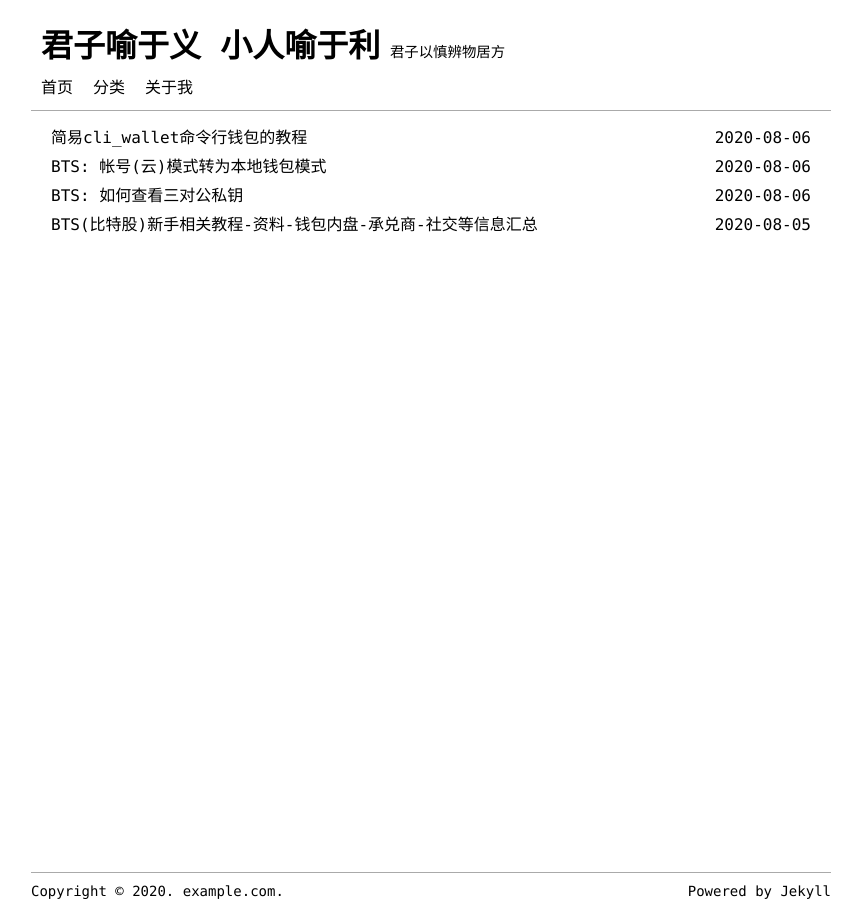
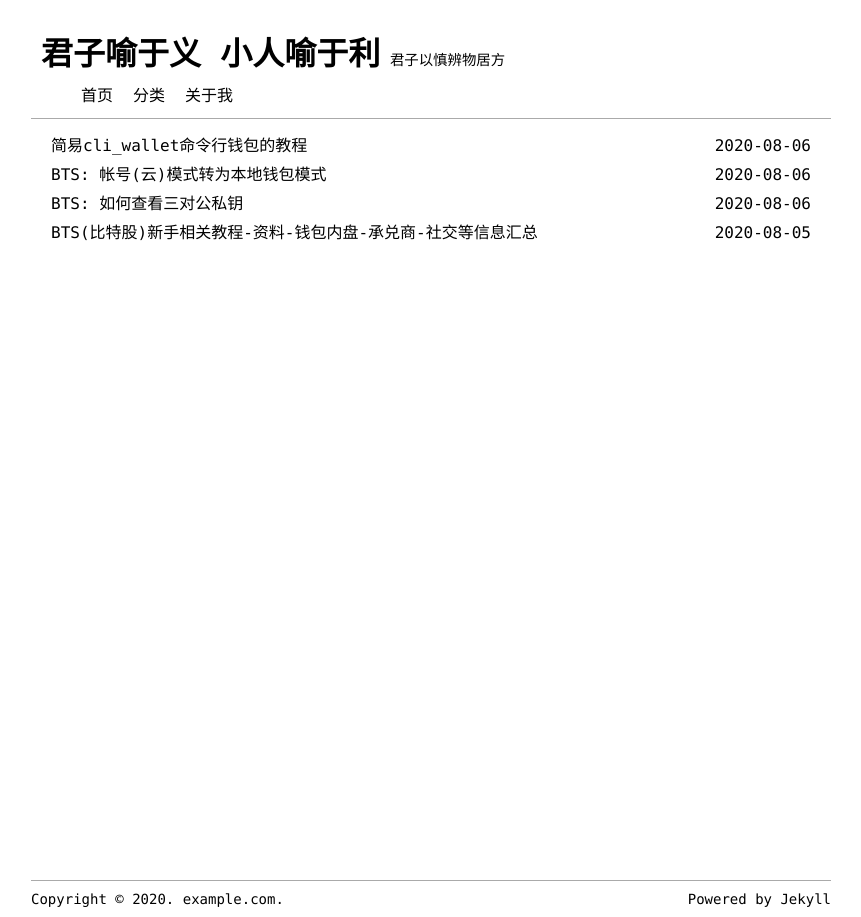
Before and after one commit to shulthz/shulthz.github.io, a Jekyll site: the page built from index.html, in a window 1280 px wide. Shown: the whole page, without its empty margins (209-1070 px from the left). Built offline with Jekyll 4.4.1, drawn with Linux system fonts in a browser that asks for light colours; the list of posts is cut into pages by our own code.

Commit message:
Update reset.scss

```diff
--- a/_sass/reset.scss
+++ b/_sass/reset.scss
@@ -1,35 +1,35 @@
 @charset "utf-8";
 
 * {
-  margin: 0;
-  padding: 0;
+  //margin: 0;
+  //padding: 0;
   font-family: Monaco,Menlo,"Microsoft YaHei Mono",Consolas,"Courier New",monospace,sans-serif;
 }
 
-//html, body {
-  //height: 100%;
-//}
+html, body {
+  height: 100%;
+}
 
 a {
   text-decoration: none;
   color: #000;
 }
 
-//a:hover {
- // color: #aaa;
-//}
+a:hover {
+  color: #aaa;
+}
 
-//blockquote {
- // margin: 15px;
-  //padding-left: 15px;
- // border-left: 2px solid #888;
-//}
+blockquote {
+  margin: 15px;
+  padding-left: 15px;
+  border-left: 2px solid #888;
+}
 
-//h1, h2, h3, h4, h5, h6 {
-  //line-height: normal;
-  //margin: 5px 0;
-  //text-indent: 0;
-//}
+h1, h2, h3, h4, h5, h6 {
+  line-height: normal;
+  margin: 5px 0;
+  text-indent: 0;
+}
 
 h2 {
   font-size: 1.3em;
@@ -40,13 +40,13 @@ hr {
   border: 1px solid #eee;
 }
 
-//img {
-  //max-width: 700px;
-//}
+img {
+  max-width: 700px;
+}
 
-//ol, ul {
-  //margin-left: 35px;
-//}
+ol, ul {
+  margin-left: 35px;
+}
 
 p {
   margin-bottom: 5px;
@@ -56,9 +56,9 @@ table {
   width: 100%;
 }
 
-//tbody tr:hover{
-  //background-color: #f5f5f5;
-//}
+tbody tr:hover{
+  background-color: #f5f5f5;
+}
 
 td {
   padding: 8px;
```
